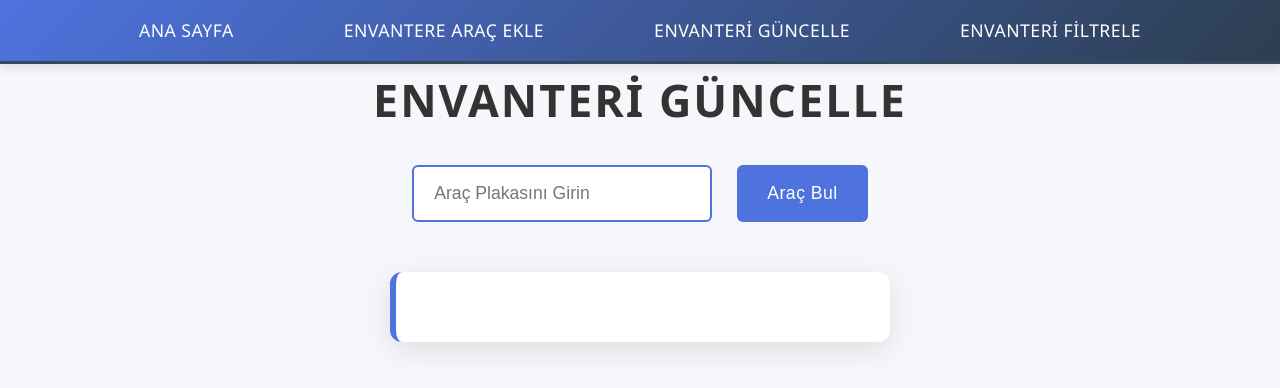
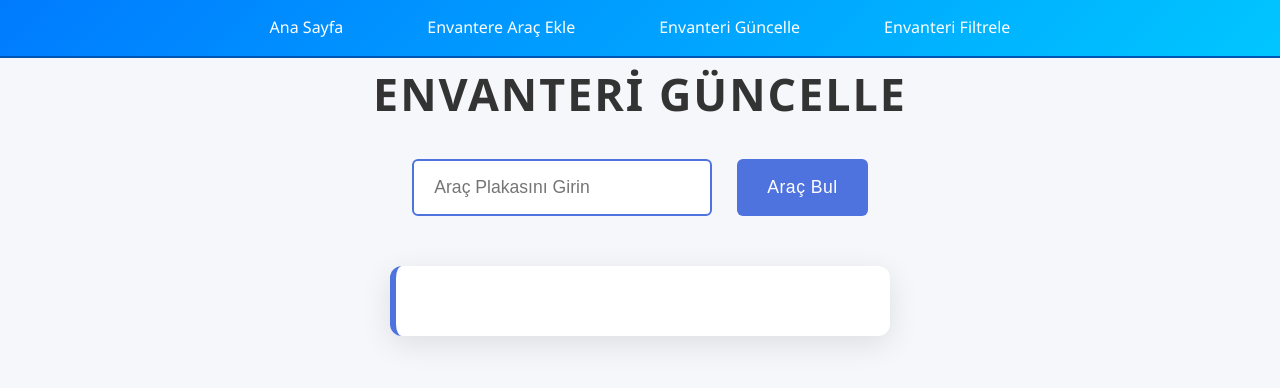
Before and after one commit to merttanm/merttanm.github.io, a website: page update-car.html in a window 1280 px wide. Drawn offline with Linux system fonts and the light colour scheme.

Commit message:
Fix GitHub Pages

```diff
--- a/updatestyle.css
+++ b/updatestyle.css
@@ -14,32 +14,30 @@ body {
 }
 
 /* Navigation */
+/* Navigation */
 nav ul.menu {
     list-style: none;
     display: flex;
     justify-content: center;
-    background: linear-gradient(135deg, #4e73df, #2c3e50);
-    padding: 16px 0;
+    background: linear-gradient(135deg, #007bff, #00c6ff);
+    padding: 15px;
     margin: 0;
-    border-bottom: 3px solid #34495e;
-    box-shadow: 0 4px 10px rgba(0, 0, 0, 0.1);
-}
+    border-bottom: 2px solid #0056b3;
+  }
 
 nav ul.menu li {
-    margin: 0 25px;
+    margin: 0 24px;
 }
 
 nav ul.menu li a {
     color: #fff;
     text-decoration: none;
-    padding: 12px 30px;
-    border-radius: 5px;
+    padding: 12px 18px;
+    border-radius: 6px;
+    font-size: 1rem;
     font-weight: 500;
-    text-transform: uppercase;
-    font-size: 1.1rem;
-    letter-spacing: 0.5px;
-    transition: background-color 0.3s ease-in-out, transform 0.3s ease-in-out;
-}
+    transition: all 0.3s ease;
+  }
 
 nav ul.menu li a:hover {
     background-color: #2c3e50;
@@ -140,13 +138,13 @@ main h2 {
 }
 
 #carDetails input:focus {
-    border-color: #4e73df;
+    border-color: #3879fb;
     outline: none;
 }
 
 #carDetails button {
     padding: 14px 30px;
-    background-color: #4e73df;
+    background-color: #3879fb;
     color: white;
     border: none;
     border-radius: 6px;
```
